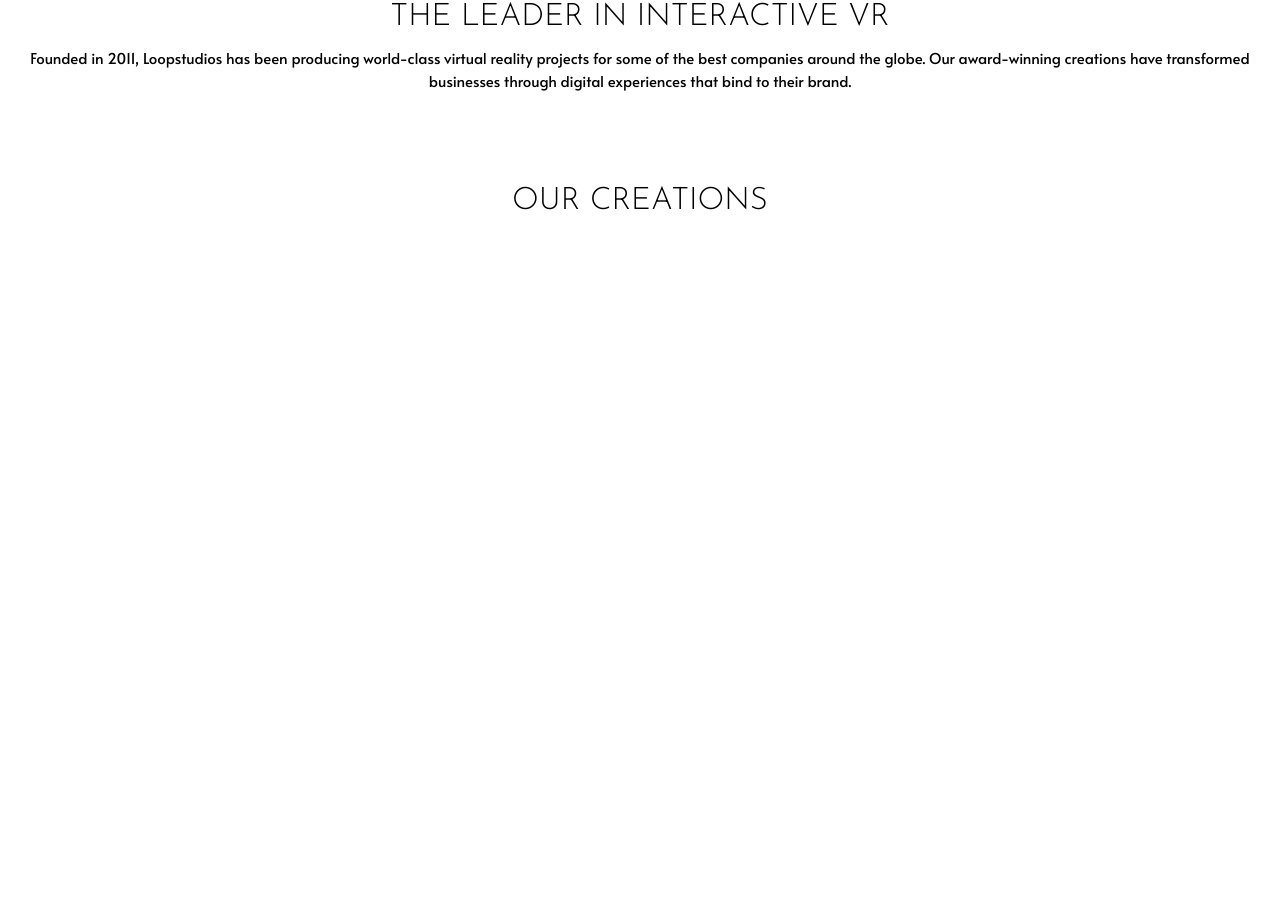
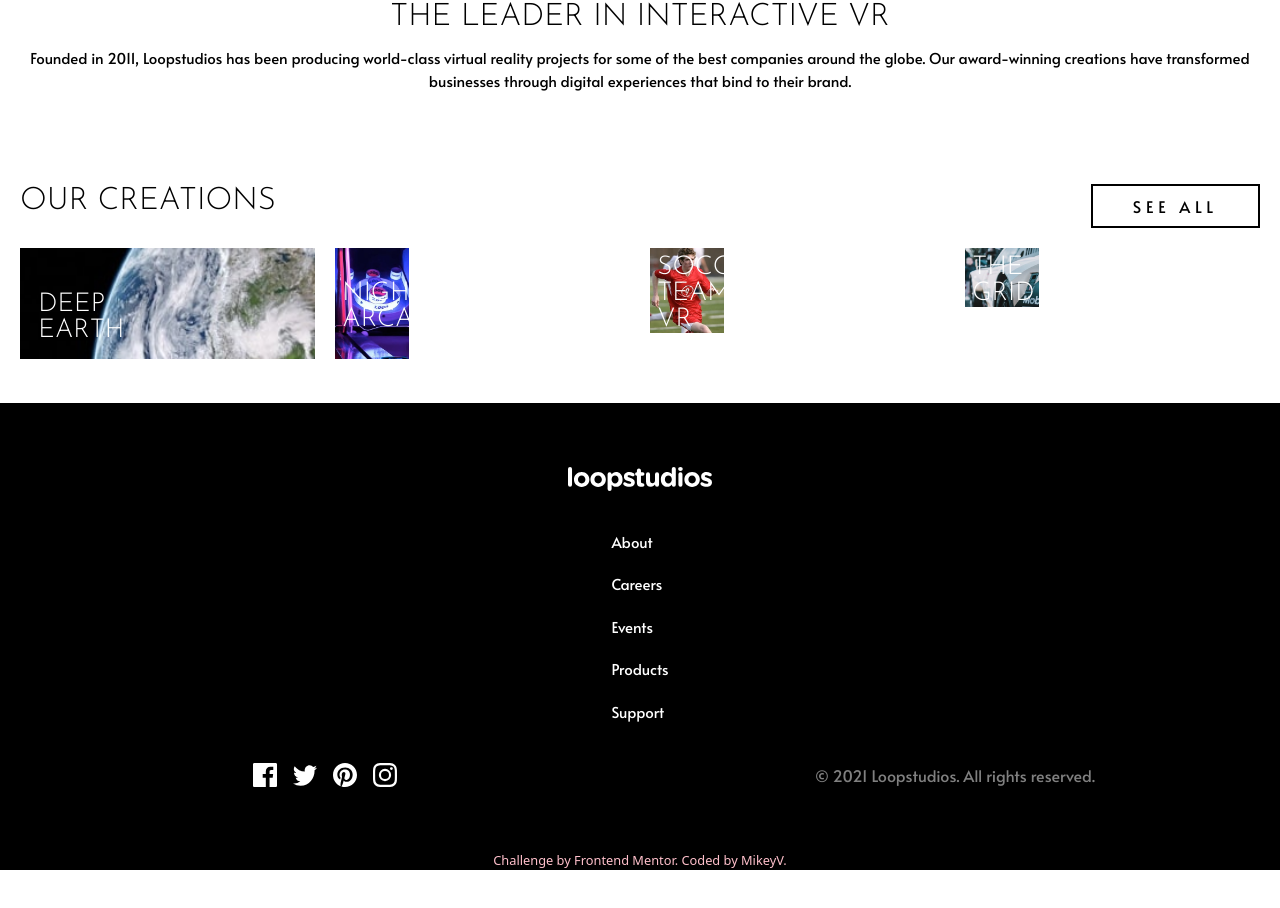
Before and after one commit to MikeyOnyedika/loopstudios-landing-page, a React (Vite) app: page / in a window 1280 px wide. Shown: the part 1728-2636 px from the top of the page. After the commit the page ends 2598 px from the top, so only its background shows below. Built offline with nearby package versions, Linux system fonts and the light colour scheme.

Commit message:
finished the mobile version without the Mobile menu yet

```diff
--- a/src/App.tsx
+++ b/src/App.tsx
@@ -3,19 +3,26 @@
 import CompanyPitch from './components/CompanyPitch'
 import Creations from './components/Creations'
 import Footer from './components/Footer'
+import { MobileMenu } from './components/MobileMenu'
 
 const App = () => {
   return (
     <>
+
       <div className='bg-hero-mobile text-white bg-cover bg-no-repeat h-screen flex flex-col w-full px-5 py-8'>
         <Header />
         <Hero />
       </div>
-      <main className='bg-white'>
+      <MobileMenu />
+      <main className='bg-white '>
         <CompanyPitch />
         <Creations />
       </main>
       <Footer />
+      <div className="text-[pink] bg-black text-[0.8rem] text-center">
+        Challenge by <a href="https://www.frontendmentor.io?ref=challenge" target="_blank">Frontend Mentor</a>.
+        Coded by <a href="#">MikeyV</a>.
+      </div>
     </>
   )
 }
--- a/src/components/Creations.tsx
+++ b/src/components/Creations.tsx
@@ -1,3 +1,4 @@
+import { SeeAllBtn } from "./SeeAllBtn"
 
 const Creations = () => {
   const creations = [
@@ -62,27 +63,52 @@
     }
   ]
   return (
-    <section className="py-11 flex flex-col gap-5">
-      <h2 className="text-gray-dark uppercase font-sans-lg text-lg text-center">
-        Our creations
-      </h2>
-
-      <div className="text-white text-md grid grid-cols-1 gap-5 p-5 font-sans-lg uppercase">
-        {creations.map(item => (
-          <div key={item.id} className={`bg-${item.mobile} lg:bg-${item.desktop} w-full aspect-[16/6] bg-no-repeat bg-cover
-         flex  items-center justify-start text-sans-lg px-1 leading-none`}>
-            <div className="flex flex-col mx-[5%] mt-[10%]">
-              <h4  >    {item.text1}  </h4>
-              <h4 >    {item.text2}  </h4>
-            </div>
-          </div>
-        )
-        )}
+    <section className="py-11  flex flex-col gap-5 p-5">
+      <div className="flex justify-center lg:justify-between">
+        <h2 className="justify-self-center  text-gray-dark uppercase font-sans-lg text-lg text-center">
+          Our creations
+        </h2>
+        <SeeAllBtn hiddenOnMobile={true} />
       </div>
 
-      <button className="uppercase font-sans-sm tracking-[0.3em] border-2 self-center py-2 px-10 border-gray-dark"
-      >See all</button>
+      <div className="text-white  text-md grid grid-cols-1 sm:grid-cols-2 lg:grid-cols-4  gap-5  font-sans-lg uppercase">
+        <div className="bg-deep-earth-mobile lg:bg-deep-earth-desktop     aspect-[16/6] bg-no-repeat bg-cover flex  items-center justify-start text-sans-lg px-1 leading-none">
+          <div className="flex flex-col mx-[5%] mt-[10%]">
+            <h4>deep</h4>
+            <h4>earth</h4>
+          </div>
+        </div>
+        <div className="bg-night-arcade-mobile lg:bg-night-arcade-desktop  lg:w-1/4 lg:aspect-auto aspect-[16/6] bg-no-repeat bg-cover
+         flex  items-center justify-start text-sans-lg px-1 leading-none">
+          <div className="flex flex-col mx-[5%] mt-[10%]">
+            <h4>night</h4>
+            <h4>arcade</h4>
+          </div>
+        </div>
+        <div className="bg-soccer-team-mobile lg:bg-soccer-team-desktop  lg:w-1/4 aspect-[16/6] bg-no-repeat bg-cover
+         flex  items-center justify-start text-sans-lg px-1 leading-none">
+          <div className="flex flex-col mx-[5%] mt-[10%]">
+            <h4>soccer</h4>
+            <h4>team vr</h4>
+          </div>
+        </div>
+        <div className="bg-grid-mobile lg:bg-grid-desktop  lg:w-1/4 aspect-[16/6] bg-no-repeat bg-cover
+         flex  items-center justify-start text-sans-lg px-1 leading-none">
+          <div className="flex flex-col mx-[5%] mt-[10%]">
+            <h4>the</h4>
+            <h4>grid</h4>
+          </div>
+        </div>
+        {/* <div className="bg-from-above-mobile lg:bg-from-above-desktop  lg:w-1/4 aspect-[16/6] bg-no-repeat bg-cover
+         flex  items-center justify-start text-sans-lg px-1 leading-none">
+          <div className="flex flex-col mx-[5%] mt-[10%]">
+            <h4>from up</h4>
+            <h4>above vr</h4>
+          </div>
+        </div> */}
+      </div>
 
+      <SeeAllBtn hiddenOnMobile={false} />
     </section>
   )
 }
--- a/src/components/Footer.tsx
+++ b/src/components/Footer.tsx
@@ -1,51 +1,29 @@
 import FbIcon from '../assets/images/icon-facebook.svg'
+import { Nav } from './Nav'
 import TwIcon from '../assets/images/icon-twitter.svg'
 import PinIcon from '../assets/images/icon-pinterest.svg'
 import InstaIcon from '../assets/images/icon-instagram.svg'
+import logo from '../assets/images/logo.svg'
 
 const Footer = () => {
   return (
-    <footer>
-      <div className="grid grid-cols-1 lg:grid-cols-2 gap-2">
-        <h4>loopstudios</h4>
-        <nav>
-          <ul>
-            <li>
-              About
-            </li>
-            <li>
-              Careers
-            </li>
-            <li>
-              Events
-            </li>
-            <li>
-              Products
-            </li>
-            <li>
-              Support
-            </li>
-          </ul>
-        </nav>
-      </div>
+    <footer className='bg-black text-white grid grid-cols-1 justify-center px-5 py-16 gap-10'>
+      <img src={logo} alt="" className="h-[1.5rem] justify-self-center" />
+      <Nav className="justify-self-center" listClassName="font-sans-sm text-gray-dark flex-col gap-5 text-body-copy" />
 
-      <div className="grid grid-cols-1 lg:grid-cols-2 gap-2">
-        <div className='flex gap-2'>
+      <div className="grid  grid-cols-1 lg:grid-cols-2 gap-5 justify-center">
+        <div className='flex gap-4 justify-center'>
           <img src={FbIcon} alt="facebook-icon" />
-          <img src={TwIcon} alt="twitter-icon" />
+          <img src={TwIcon} alt="twitter-icon" className='py-[0.1rem]' />
           <img src={PinIcon} alt="pinterest-icon" />
           <img src={InstaIcon} alt="instagram-icon" />
         </div>
-        <p>
+        <p className="text-gray-dark font-sans-sm text-base opacity-50 text-center">
           © 2021 Loopstudios. All rights reserved.
         </p>
       </div>
 
 
-      <div className="attribution">
-        Challenge by <a href="https://www.frontendmentor.io?ref=challenge" target="_blank">Frontend Mentor</a>.
-        Coded by <a href="#">Your Name Here</a>.
-      </div>
     </footer>
   )
 }
--- /dev/null
+++ b/src/components/MobileMenu.tsx
@@ -0,0 +1,19 @@
+import { FC } from "react";
+import close from '../assets/images/icon-close.svg'
+import logo from '../assets/images/logo.svg'
+import { Nav } from "./Nav";
+
+export const MobileMenu: FC = () => {
+    return (
+        <aside className="md:hidden h-screen flex flex-col px-5 py-10 fixed inset-0 bg-black">
+            <div className="flex justify-between">
+                <img src={logo} alt="" className="h-[1.5rem]" />
+                <img src={close} alt="" className="h-[1.5rem]" />
+            </div>
+
+            <Nav className="h-full flex items-center" listClassName="flex-col font-sans-sm  items-start gap-3" listItem="font-light text-gray uppercase text-sm" />
+
+
+        </aside>
+    )
+}
--- /dev/null
+++ b/src/components/Nav.tsx
@@ -0,0 +1,25 @@
+import { FC } from "react"
+
+export const Nav: FC<{ className: string, listClassName: string , listItem?: string}> = ({ className, listClassName, listItem }) => {
+    return (
+        <nav className={className}>
+            <ul className={listClassName + "  flex "}>
+                <li className={listItem || ""}>
+                    About
+                </li>
+                <li className={listItem || ""} >
+                    Careers
+                </li>
+                <li className={listItem || ""} >
+                    Events
+                </li>
+                <li className={listItem || ""} >
+                    Products
+                </li>
+                <li className={listItem || ""} >
+                    Support
+                </li>
+            </ul>
+        </nav>
+    )
+}
--- /dev/null
+++ b/src/components/SeeAllBtn.tsx
@@ -0,0 +1,7 @@
+import { FC } from "react"
+export const SeeAllBtn: FC<{ hiddenOnMobile: boolean }> = ({ hiddenOnMobile }) => {
+    return (
+        <button className={`${hiddenOnMobile === true ? "hidden lg:block" : "lg:hidden"}  lg:block uppercase font-sans-sm tracking-[0.3em] border-2 self-center py-2 px-10 border-black`}
+        >See all</button>
+    )
+}
--- a/tailwind.config.cjs
+++ b/tailwind.config.cjs
@@ -8,8 +8,10 @@
     color: {
       white: "hsl(0, 0%, 100%)",
       black: "hsl(0, 0%, 0%)",
-      gray: "hsl(0, 0%, 55%)",
-      "gray-dark": "hsl(0, 0%, 41%)"
+      gray: {
+        DEFAULT: "hsl(0, 0%, 55%)",
+        dark: "hsl(0, 0%, 41%)"
+      }
     },
     fontSize: {
       "body-copy": "0.938rem",
@@ -18,10 +20,6 @@
       "md": "1.625rem",
       "lg": ["1.94rem", "35px"],
       "xl": ["2.58rem", "40px"]
-    },
-    screens: {
-      "sm": "300px",
-      "lg": "1200px"
     },
     fontFamily: {
       "sans-lg": ['Josefin Sans', 'sans-serif'],
@@ -42,12 +40,10 @@
       "soccer-team-desktop": "url('./assets/images/desktop/image-soccer-team.jpg')",
       "grid-mobile": "url('./assets/images/mobile/image-grid.jpg')",
       "grid-desktop": "url('./assets/images/desktop/image-grid.jpg')",
-
       "from-above-mobile": "url('./assets/images/mobile/image-from-above.jpg')",
       "from-above-desktop": "url('./assets/images/desktop/image-from-above.jpg')",
       "pocket-borealis-mobile": "url('./assets/images/mobile/image-pocket-borealis.jpg')",
-      "pocket-borealis-desktop": "url('./assets/images/desktop/image-pocket-borealis.jpg')"
-      ,
+      "pocket-borealis-desktop": "url('./assets/images/desktop/image-pocket-borealis.jpg')",
       "curiosity-mobile": "url('./assets/images/mobile/image-curiosity.jpg')",
       "curiosity-desktop": "url('./assets/images/desktop/image-curiosity.jpg')",
       "fisheye-mobile": "url('./assets/images/mobile/image-fisheye.jpg')",
@@ -57,5 +53,8 @@
     },
     extend: {},
   },
+  safelist: [
+
+  ],
   plugins: [],
 }
```
